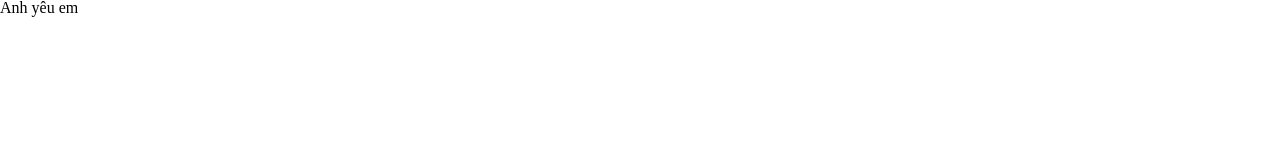
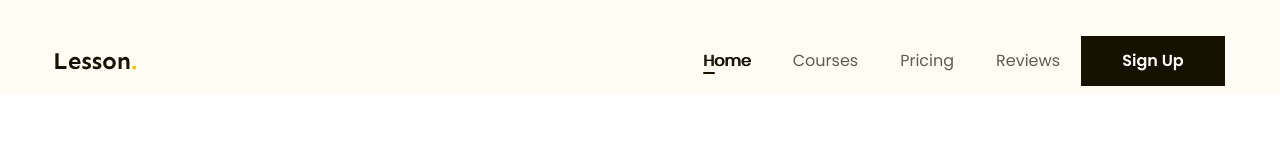
Before and after one commit to LuuTheTaiBean/duan90, a plain HTML site: page index.html in a window 1280 px wide. Shown: the top 160 px of the page. Drawn offline with Linux system fonts and the light colour scheme.

Commit message:
P3 Làm phần header

```diff
--- a/assets/css/style.css
+++ b/assets/css/style.css
@@ -8,4 +8,85 @@ html {
 /* Khôi phục lại cỡ chữ mặc định tính them rem */
 body {
   font-size: 1.6rem;
+  font-family: "Poppins", sans-serif;
 }
+
+/* =======================common====================== */
+a {
+  text-decoration: none;
+}
+
+.main-content {
+  width: 1170px;
+  max-width: calc(100% - 48px);
+  margin-left: auto;
+  margin-right: auto;
+}
+
+.btn {
+  display: inline-block;
+  min-width: 118px;
+  padding: 0 16px;
+  color: #fff;
+  font-size: 1.6rem;
+  font-weight: 600;
+  text-align: center;
+  background: rgba(23, 17, 0, 1);
+  line-height: 50px;
+}
+/* =======================header====================== */
+.header {
+  background: rgba(255, 252, 244, 1);
+}
+
+.header.fixed {
+  position: sticky;
+  top: -28px;
+}
+
+.header .body {
+  display: flex;
+  align-items: center;
+  padding: 36px 0 8px;
+}
+
+.nav ul {
+  display: flex;
+}
+
+.nav {
+  margin-left: auto;
+}
+
+.nav a {
+  font-size: 1.6rem;
+  color: rgba(95, 91, 83, 1);
+  padding: 8px 21px;
+  position: relative;
+}
+
+.nav a:hover,
+.nav li.active a {
+  color: rgba(23, 17, 0, 1);
+  text-shadow: 1px 0 0 currentColor;
+}
+
+.nav li.active a::after {
+  display: block;
+  content: "";
+  width: 12px;
+  height: 2px;
+  border-radius: 1px;
+  background: #171100;
+  position: absolute;
+  left: 21px;
+  bottom: 6px;
+}
+
+.header .btn-sign-up {
+  min-width: 144px;
+}
+
+.header.action {
+  margin-left: 49px;
+}
--- a/index.html
+++ b/index.html
@@ -5,10 +5,47 @@
     <meta name="viewport" content="width=device-width, initial-scale=1.0" />
     <!-- Reset CSS -->
     <link rel="stylesheet" href="./assets/css/reset.css" />
+    <!-- Embrd fonts -->
+    <link rel="preconnect" href="https://fonts.googleapis.com" />
+    <link rel="preconnect" href="https://fonts.gstatic.com" crossorigin />
+    <link
+      href="https://fonts.googleapis.com/css2?family=Inter:wght@100..900&family=Poppins:ital,wght@0,100;0,200;0,300;0,400;0,500;0,600;0,700;0,800;0,900;1,100;1,200;1,300;1,400;1,500;1,600;1,700;1,800;1,900&family=Roboto:ital,wght@0,100;0,300;0,400;0,500;0,700;0,900;1,100;1,300;1,400;1,500;1,700;1,900&family=Sen:wght@700&display=swap"
+      rel="stylesheet"
+    />
+    <!-- Styles -->
     <link rel="stylesheet" href="./assets/css/style.css" />
     <title>Bài 90</title>
   </head>
-  <body>
-    <h1>Anh yêu em</h1>
+  <body style="height: 10000px">
+    <!-- Header -->
+    <header class="header fixed">
+      <div class="main-content">
+        <div class="body">
+          <!-- Logo -->
+          <img src="./assets/img/logo.svg" alt="Leson." class="logo" />
+          <!-- Nav -->
+          <nav class="nav">
+            <ul>
+              <li class="active">
+                <a href="#!">Home</a>
+              </li>
+              <li>
+                <a href="#!">Courses</a>
+              </li>
+              <li>
+                <a href="#!">Pricing</a>
+              </li>
+              <li>
+                <a href="#!">Reviews</a>
+              </li>
+            </ul>
+          </nav>
+          <!-- Btn action -->
+          <div class="action">
+            <a href="#!" class="btn btn-sign-up">Sign Up</a>
+          </div>
+        </div>
+      </div>
+    </header>
   </body>
 </html>
```
Also changed, not shown: assets/img/logo.svg (added).
